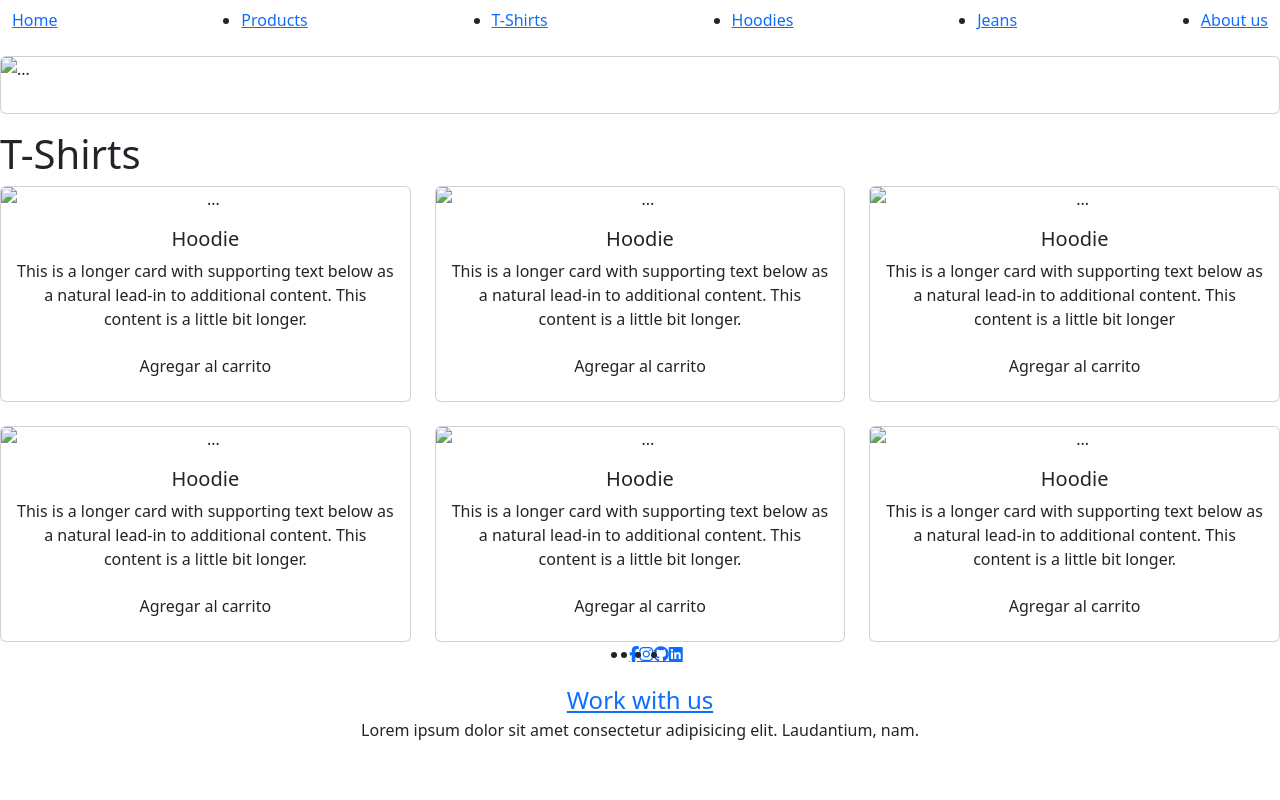
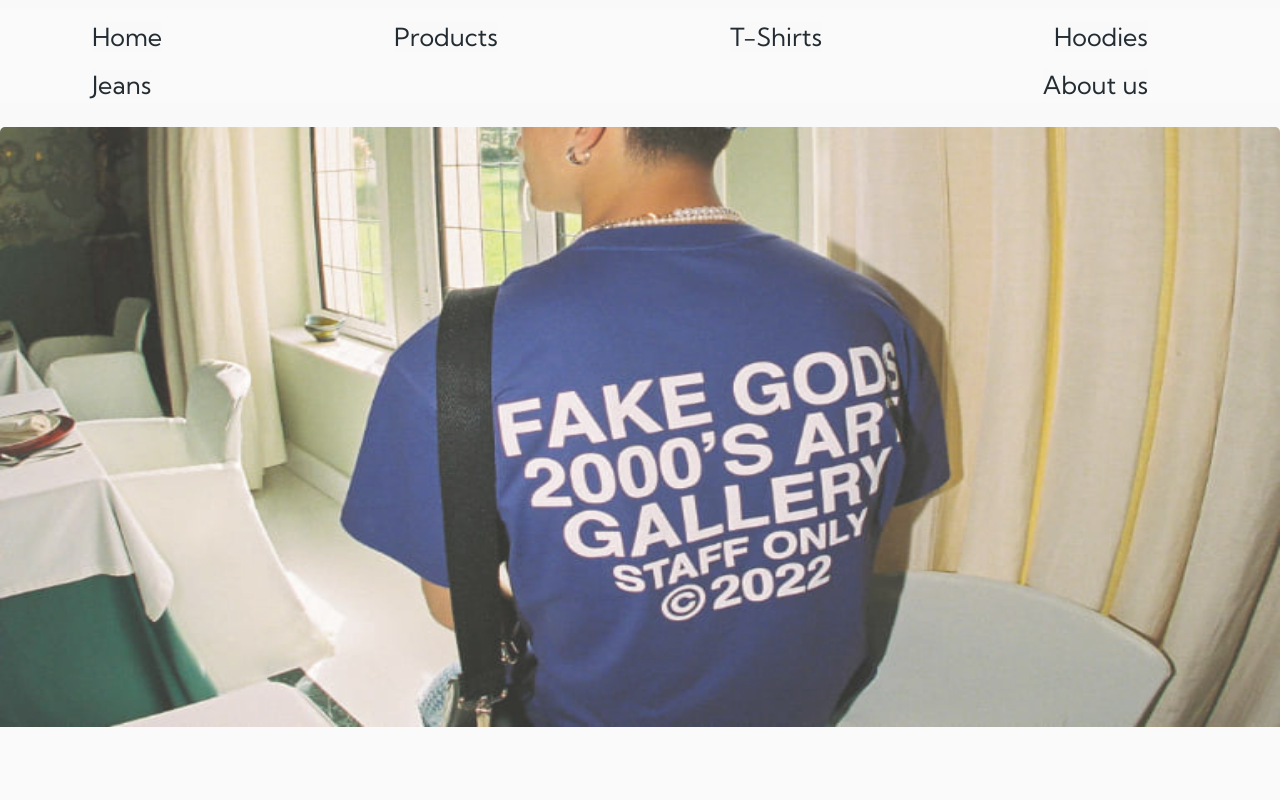
Before and after one commit to MartinRamos1/tienda-grid, a plain HTML site: page pages/shirts.html in a window 1280 px wide. Shown: the top 800 px of the page. Drawn offline with nearby package versions, Linux system fonts and the light colour scheme; the site is published under a folder, as on GitHub Pages, so addresses that start at the root find nothing.

Commit message:
Arreglo links

```diff
--- a/pages/shirts.html
+++ b/pages/shirts.html
@@ -8,7 +8,7 @@
     <script src="https://kit.fontawesome.com/27a92ac56a.js" crossorigin="anonymous"></script>
     <link rel="stylesheet" href="https://cdnjs.cloudflare.com/ajax/libs/animate.css/4.1.1/animate.min.css">
     <link rel="stylesheet" href="https://cdn.jsdelivr.net/npm/bootstrap@5.2.0-beta1/dist/css/bootstrap.min.css">
-    <link rel="stylesheet" href="/style.css">
+    <link rel="stylesheet" href="../style.css">
     <title>Shirts</title>
 </head>
 
@@ -18,7 +18,7 @@
         <nav class="navbar">
             <ul class=" container-fluid animate__animated animate__bounceInDown">
 
-                <li><a href="/index.html">Home</a></li>
+                <li><a href="../index.html">Home</a></li>
                 <li><a href="#productsShirts">Products</a></li>
                 <li><a href="shirts.html">T-Shirts</a></li>
                 <li><a href="hoodies.html">Hoodies</a></li>
@@ -29,7 +29,7 @@
         </nav>
 
         <div class="card mb-3 banner-container">
-            <img src="/img/carrousel3.jpg" class="card-img-top img-fluid banner-img" alt="...">
+            <img src="../img/carrousel3.jpg" class="card-img-top img-fluid banner-img" alt="...">
             <div class="card-body">
 
             </div>
@@ -46,7 +46,7 @@
             <div class="row row-cols-1 row-cols-md-2 row-cols-lg-3 g-4 animate__animated animate__backInUp  width80">
                 <div class="col">
                     <div class="card text-center card-hover">
-                        <img src="/img/shirt1.jpg" class="card-img-top" alt="...">
+                        <img src="../img/shirt1.jpg" class="card-img-top" alt="...">
                         <div class="card-body">
                             <h5 class="card-title">Hoodie</h5>
                             <p class="card-text">This is a longer card with supporting text below as a natural lead-in
@@ -58,7 +58,7 @@
                 </div>
                 <div class="col">
                     <div class="card text-center card-hover">
-                        <img src="/img/shirt1.jpg" class="card-img-top" alt="...">
+                        <img src="../img/shirt1.jpg" class="card-img-top" alt="...">
                         <div class="card-body">
                             <h5 class="card-title">Hoodie</h5>
                             <p class="card-text">This is a longer card with supporting text below as a natural lead-in
@@ -70,7 +70,7 @@
                 </div>
                 <div class="col">
                     <div class="card text-center card-hover">
-                        <img src="/img/shirt1.jpg" class="card-img-top" alt="...">
+                        <img src="../img/shirt1.jpg" class="card-img-top" alt="...">
                         <div class="card-body">
                             <h5 class="card-title">Hoodie</h5>
                             <p class="card-text">This is a longer card with supporting text below as a natural lead-in
@@ -82,7 +82,7 @@
                 </div>
                 <div class="col">
                     <div class="card text-center card-hover">
-                        <img src="/img/shirt1.jpg" class="card-img-top" alt="...">
+                        <img src="../img/shirt1.jpg" class="card-img-top" alt="...">
                         <div class="card-body">
                             <h5 class="card-title">Hoodie</h5>
                             <p class="card-text">This is a longer card with supporting text below as a natural lead-in
@@ -94,7 +94,7 @@
                 </div>
                 <div class="col">
                     <div class="card text-center card-hover">
-                        <img src="/img/shirt1.jpg" class="card-img-top" alt="...">
+                        <img src="../img/shirt1.jpg" class="card-img-top" alt="...">
                         <div class="card-body">
                             <h5 class="card-title">Hoodie</h5>
                             <p class="card-text">This is a longer card with supporting text below as a natural lead-in
@@ -106,7 +106,7 @@
                 </div>
                 <div class="col">
                     <div class="card text-center card-hover">
-                        <img src="/img/shirt1.jpg" class="card-img-top" alt="...">
+                        <img src="../img/shirt1.jpg" class="card-img-top" alt="...">
                         <div class="card-body">
                             <h5 class="card-title">Hoodie</h5>
                             <p class="card-text">This is a longer card with supporting text below as a natural lead-in
```
Also changed, not shown: pages/about.html (+2 -2 lines), pages/hoodies.html (+3 -3 lines), pages/jeans.html (+3 -3 lines), pages/producto.html (+2 -2 lines), pages/workwithus.html (+1 -1 lines).
